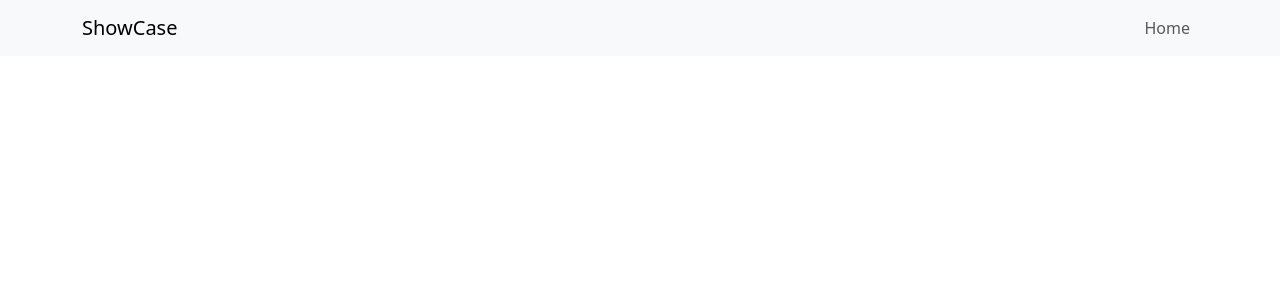
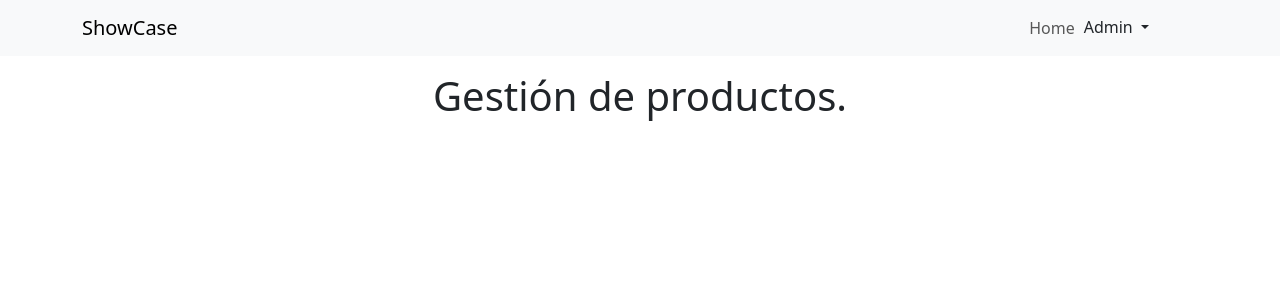
Before and after one commit to NelsonRamirezC/m7-showcase-g2, a Vue app: page /admin/products in a window 1280 px wide. Before the commit this address had no page. Shown: the top 300 px of the page. Built offline with nearby package versions, Linux system fonts and the light colour scheme.

Commit message:
Se agrega rutas admin con vista ProductsView para gestión de productos

```diff
--- a/src/components/NavbarComp.vue
+++ b/src/components/NavbarComp.vue
@@ -9,8 +9,17 @@
                     <span class="navbar-toggler-icon"></span>
                 </button>
                 <div class="collapse navbar-collapse" id="navbarNavAltMarkup">
-                    <div class="navbar-nav ms-auto">
+                    <div class="navbar-nav ms-auto me-5">
                         <RouterLink to="/" class="nav-link">Home</RouterLink>
+                        <div class="dropdown-center">
+                            <button class="btn dropdown-toggle px-0" type="button" data-bs-toggle="dropdown"
+                                aria-expanded="false">
+                                Admin
+                            </button>
+                            <ul class="dropdown-menu">
+                                <RouterLink to="/admin/products" class="dropdown-item">Productos</RouterLink>
+                            </ul>
+                        </div>
                     </div>
                 </div>
             </div>
--- a/src/router/index.js
+++ b/src/router/index.js
@@ -1,14 +1,24 @@
-import { createRouter, createWebHistory } from 'vue-router'
+import { createRouter, createWebHistory } from "vue-router";
 
 const router = createRouter({
-  history: createWebHistory(import.meta.env.BASE_URL),
-  routes: [
-    {
-      path: '/',
-      name: 'home',
-      component: () => import('../views/HomeView.vue'),
-    },
-  ],
-})
+    history: createWebHistory(import.meta.env.BASE_URL),
+    routes: [
+        {
+            path: "/",
+            name: "home",
+            component: () => import("../views/HomeView.vue"),
+        },
+        {
+            path: "/admin",
+            children: [
+                {
+                    path: "products",
+                    name: "products-admin",
+                    component: () => import("../views/admin/ProductsView.vue"),
+                },
+            ],
+        },
+    ],
+});
 
-export default router
+export default router;
--- /dev/null
+++ b/src/views/admin/ProductsView.vue
@@ -0,0 +1,17 @@
+<template>
+    <div>
+
+        <HeaderComp>Gestión de productos.</HeaderComp>
+
+    </div>
+</template>
+
+<script setup>
+import HeaderComp from '@/components/HeaderComp.vue';
+
+
+</script>
+
+<style scoped>
+
+</style>
```
